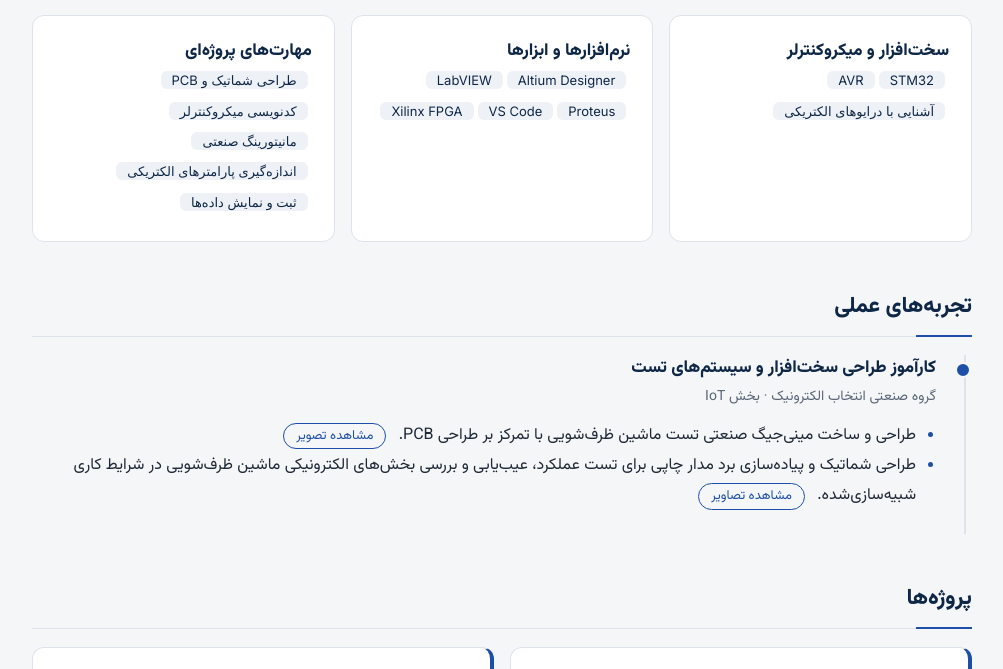
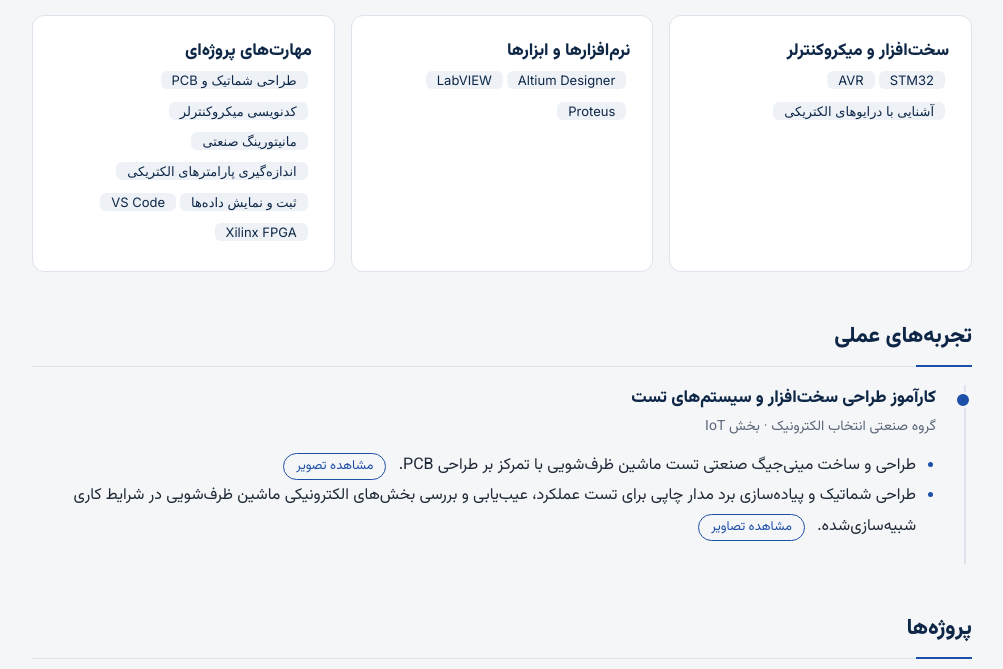
Before and after one commit to amirhoceinebi-hue/resume-site, a plain HTML site: page public/index.html in a window 1280 px wide. Shown: the part 1192-1861 px from the top of the page, without its empty margins (138-1141 px from the left). Drawn offline with Linux system fonts and the light colour scheme.

Commit message:
Add files via upload

```diff
--- a/public/index.html
+++ b/public/index.html
@@ -151,7 +151,7 @@ fa:{title:"امیرحسین ابراهیمی | مهندس برق و دانشجو
  nav:["خانه","درباره من","تحصیلات","مهارت‌ها","تجربه‌های عملی","پروژه‌ها","تماس با من"],
  n_about:"درباره من",about:"من فارغ‌التحصیل کارشناسی مهندسی برق (گرایش الکترونیک) از دانشگاه کاشان هستم و اکنون در مقطع کارشناسی ارشد تکنولوژی سیستم‌های انرژی در دانشگاه صنعتی شریف تحصیل می‌کنم. تجربه‌ی عملی‌ام در حوزه کدنویسی میکروکنترلر، طراحی شماتیک و PCB و توسعه‌ی نرم‌افزارهای مانیتورینگ صنعتی است و با میکروکنترلرهای STM32 و AVR آشنا هستم. در حال یادگیری و تعمیق مهارت‌هایم در مسیر سیستم‌های انرژی و درایوهای الکتریکی هستم.",
  n_edu:"سوابق تحصیلی",edu:[["کارشناسی ارشد — تکنولوژی سیستم‌های انرژی","دانشگاه صنعتی شریف","در حال تحصیل"],["کارشناسی — مهندسی برق، گرایش الکترونیک","دانشگاه کاشان","۱۴۰۰ – ۱۴۰۴"]],
- n_skills:"مهارت‌های تخصصی",sk:[["سخت‌افزار و میکروکنترلر",["STM32","AVR","آشنایی با درایوهای الکتریکی"]],["نرم‌افزارها و ابزارها",["Altium Designer","LabVIEW","Proteus","VS Code","Xilinx FPGA"]],["مهارت‌های پروژه‌ای",["طراحی شماتیک و PCB","کدنویسی میکروکنترلر","مانیتورینگ صنعتی","اندازه‌گیری پارامترهای الکتریکی","ثبت و نمایش داده‌ها"]]],
+ n_skills:"مهارت‌های تخصصی",sk:[["سخت‌افزار و میکروکنترلر",["STM32","AVR","آشنایی با درایوهای الکتریکی"]],["نرم‌افزارها و ابزارها",["Altium Designer","LabVIEW","Proteus"]],["مهارت‌های پروژه‌ای",["طراحی شماتیک و PCB","کدنویسی میکروکنترلر","مانیتورینگ صنعتی","اندازه‌گیری پارامترهای الکتریکی","ثبت و نمایش داده‌ها","VS Code","Xilinx FPGA"]]],
  n_exp:"تجربه‌های عملی",exp:["کارآموز طراحی سخت‌افزار و سیستم‌های تست","گروه صنعتی انتخاب الکترونیک · بخش IoT",["طراحی و ساخت مینی‌جیگ صنعتی تست ماشین ظرف‌شویی با تمرکز بر طراحی PCB.","طراحی شماتیک و پیاده‌سازی برد مدار چاپی برای تست عملکرد، عیب‌یابی و بررسی بخش‌های الکترونیکی ماشین ظرف‌شویی در شرایط کاری شبیه‌سازی‌شده."]],
  n_proj:"پروژه‌ها",pr:[["سیستم مانیتورینگ چندناحیه‌ای مبتنی بر STM32",["طراحی و پیاده‌سازی سیستم مانیتورینگ چندکاناله برای اندازه‌گیری و ثبت هم‌زمان پارامترهای الکتریکی از چند ناحیه.","نمایش داده‌ها در LabVIEW و تهیه گزارش خروجی در قالب Excel."],["STM32","LabVIEW","Excel"],["Sensors","STM32","LabVIEW"],"پروژه کارشناسی · ۱۴۰۴"],["سیستم مدیریت روشنایی و کنترل دما",["طراحی و پیاده‌سازی سیستم کنترلی مبتنی بر AVR برای پایش دما و کنترل روشنایی.","شبیه‌سازی در Proteus پیش از پیاده‌سازی عملی.","معماری Master-Slave."],["AVR","Proteus","Master-Slave"],["Master","Slave","Slave"],"۱۴۰۳"],["طراحی PCB برد معیوب با استفاده از Photoshop",[],["Photoshop","PCB"],[],""],["سیستم پایش گلخانه با آردوینو",["استفاده از سنسورهای BH1750، DHT22 و رطوبت خاک.","نمایش اطلاعات روی LCD."],["Arduino","BH1750","DHT22","Soil Moisture","LCD"],[],""],["طراحی <bdi>ALU</bdi> ۳۲ بیتی روی <bdi>FPGA</bdi>",["طراحی مدار دیجیتال.","پیاده‌سازی با Verilog.","تست عملکرد."],["Verilog","FPGA"],[],""]],
  n_courses:"دوره‌های آموزشی",co:["برنامه‌نویسی STM32","Altium Designer","مقدماتی C#","درایوهای الکتریکی"],
@@ -169,7 +169,7 @@ en:{title:"Amirhossein Ebrahimi | Electrical Engineer & Energy Systems Technolog
  nav:["Home","About","Education","Skills","Experience","Projects","Contact"],
  n_about:"About Me",about:"I hold a B.Sc. in Electrical Engineering (Electronics) from the University of Kashan and am now pursuing an M.Sc. in Energy Systems Technology at Sharif University of Technology. My hands-on experience covers microcontroller programming, schematic and PCB design, and industrial monitoring software, and I am familiar with STM32 and AVR microcontrollers. I am continuing to learn and build my skills in energy systems and electric drives.",
  n_edu:"Education",edu:[["M.Sc. in Energy Systems Technology","Sharif University of Technology","Currently Studying"],["B.Sc. in Electrical Engineering — Electronics","University of Kashan","1400 – 1404 (SH)"]],
- n_skills:"Technical Skills",sk:[["Hardware & Microcontrollers",["STM32","AVR","Familiarity with Electric Drives"]],["Software & Tools",["Altium Designer","LabVIEW","Proteus","VS Code","Xilinx FPGA"]],["Project Skills",["Schematic & PCB Design","Microcontroller Programming","Industrial Monitoring","Electrical Parameter Measurement","Data Logging & Visualization"]]],
+ n_skills:"Technical Skills",sk:[["Hardware & Microcontrollers",["STM32","AVR","Familiarity with Electric Drives"]],["Software & Tools",["Altium Designer","LabVIEW","Proteus"]],["Project Skills",["Schematic & PCB Design","Microcontroller Programming","Industrial Monitoring","Electrical Parameter Measurement","Data Logging & Visualization","VS Code","Xilinx FPGA"]]],
  n_exp:"Hands-on Experience",exp:["Hardware Design & Test Systems Intern","Entekhab Electronic Industrial Group · IoT Department",["Designed and built an industrial mini test jig for dishwasher machines, focusing on PCB design.","Created the schematic and PCB used to test functionality, troubleshoot, and inspect the electronic subsystems of a dishwasher under simulated operating conditions."]],
  n_proj:"Projects",pr:[["STM32-Based Multi-Channel Monitoring System",["Designed and implemented a multi-channel monitoring system for simultaneous measurement and logging of electrical parameters from several zones.","Data displayed in LabVIEW, with output reports exported to Excel."],["STM32","LabVIEW","Excel"],["Sensors","STM32","LabVIEW"],"Bachelor's project · 1404 (SH)"],["Lighting Management and Temperature Control System",["Designed and implemented an AVR-based control system for temperature monitoring and lighting control.","Simulated in Proteus before hardware implementation.","Master-Slave architecture."],["AVR","Proteus","Master-Slave"],["Master","Slave","Slave"],"1403 (SH)"],["PCB Design of a Faulty Board Using Photoshop",[],["Photoshop","PCB"],[],""],["Arduino-Based Greenhouse Monitoring System",["Uses BH1750, DHT22 and soil moisture sensors.","Data displayed on an LCD."],["Arduino","BH1750","DHT22","Soil Moisture","LCD"],[],""],["32-bit ALU Design on FPGA",["Digital circuit design.","Implementation in Verilog.","Functional testing."],["Verilog","FPGA"],[],""]],
  n_courses:"Courses",co:["STM32 Programming","Altium Designer","C# Fundamentals","Electric Drives"],
```
